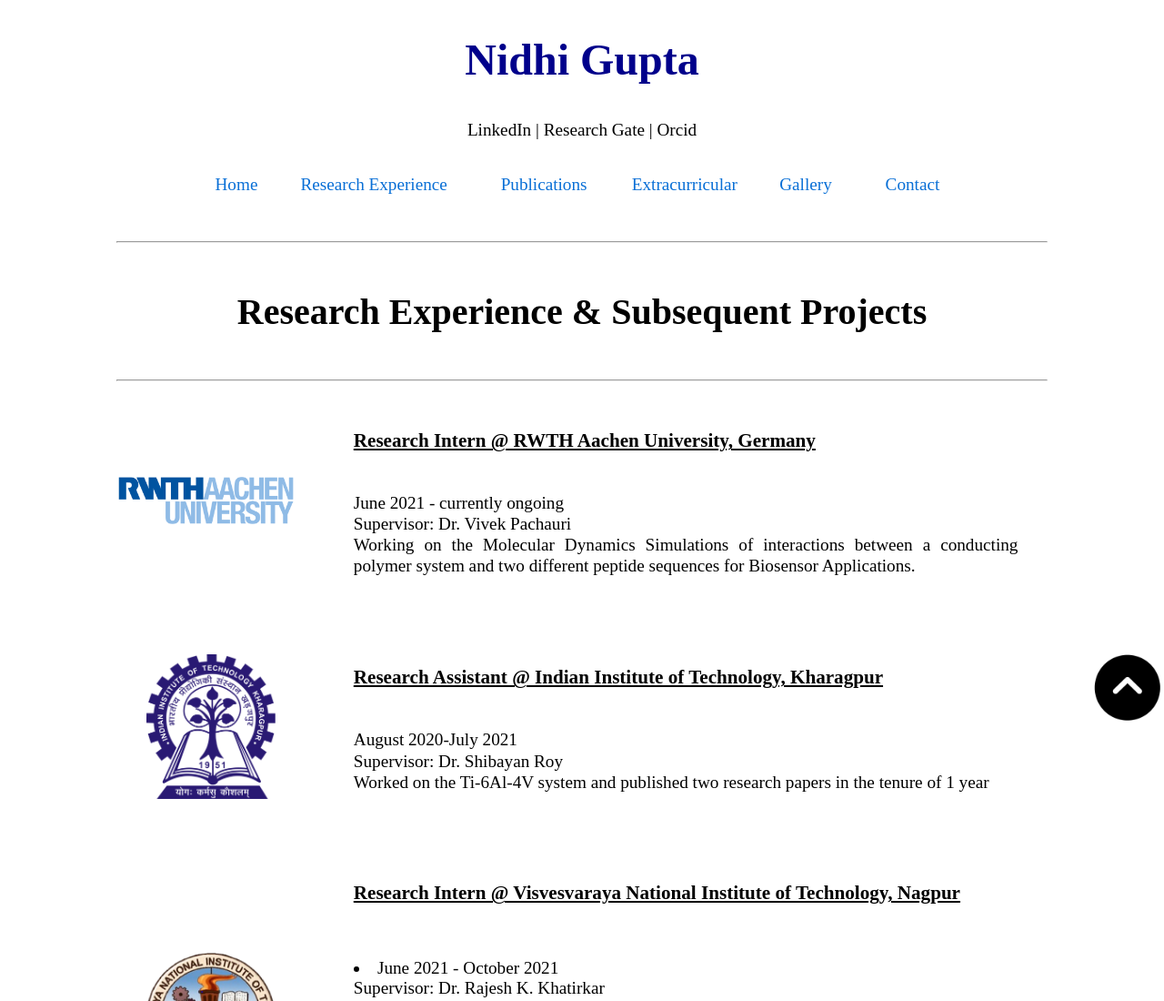
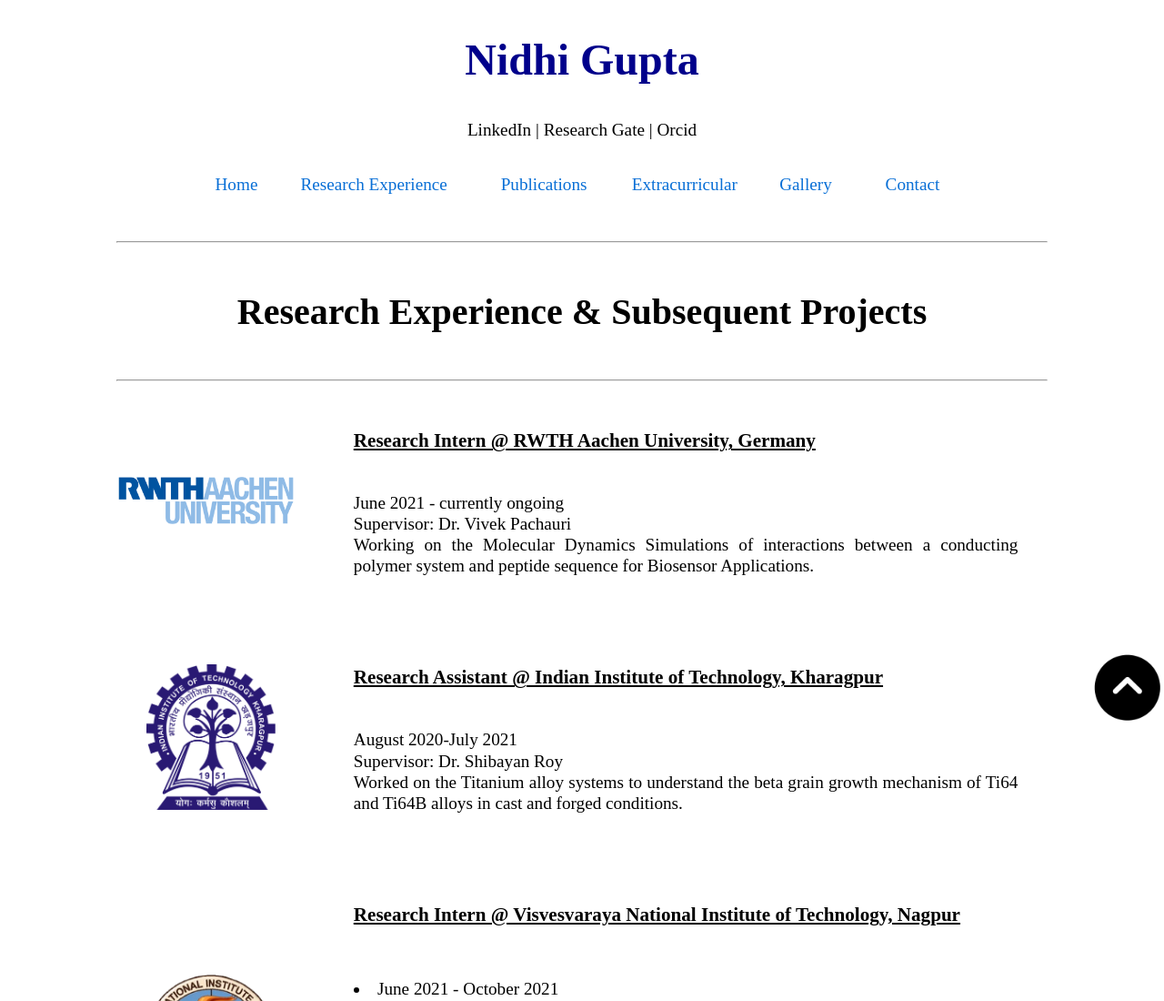
Before and after one commit to nidhi-gupta7/nidhi, a website: page research-experience.html in a window 1280 px wide. Shown: the top 1100 px of the page at 91% size. Drawn offline with Linux system fonts and the light colour scheme.

Commit message:
minor changed to research page

```diff
--- a/research-experience.html
+++ b/research-experience.html
@@ -116,7 +116,7 @@
                             Supervisor: Dr. Vivek Pachauri
                             <br>
                             Working on the Molecular Dynamics Simulations of interactions between a conducting polymer
-                            system and two different peptide sequences for Biosensor Applications.
+                            system and peptide sequence for Biosensor Applications.
                         </p>
                     </div>
                 </td>
@@ -135,7 +135,8 @@
                             <br>
                             Supervisor: Dr. Shibayan Roy
                             <br>
-                            Worked on the Ti-6Al-4V system and published two research papers in the tenure of 1 year
+                            Worked on the Titanium alloy systems to understand the beta grain growth mechanism of Ti64
+                            and Ti64B alloys in cast and forged conditions.
                         </p>
                     </div>
                 </td>
@@ -182,8 +183,8 @@
                     <br>
                     Supervisor: Dr. Vivek Pachauri
                     <br>
-                    Working on the Molecular Dynamics Simulations of interactions between a conducting polymer
-                    system and two different peptide sequences for Biosensor Applications.
+                    Working on the Molecular Dynamics Simulations of interactions between a conducting polymer system
+                    and peptide sequence for Biosensor Applications.
                 </p>
             </div>
             <div class="mob-research research-kgp">
@@ -194,7 +195,8 @@
                     <br>
                     Supervisor: Dr. Shibayan Roy
                     <br>
-                    Worked on the Ti-6Al-4V system and published two research papers in the tenure of 1 year
+                    Worked on the Titanium alloy systems to understand the beta grain growth mechanism of Ti64 and Ti64B
+                    alloys in cast and forged conditions.
                 </p>
             </div>
             <div class="mob-research research-vnit">
```
